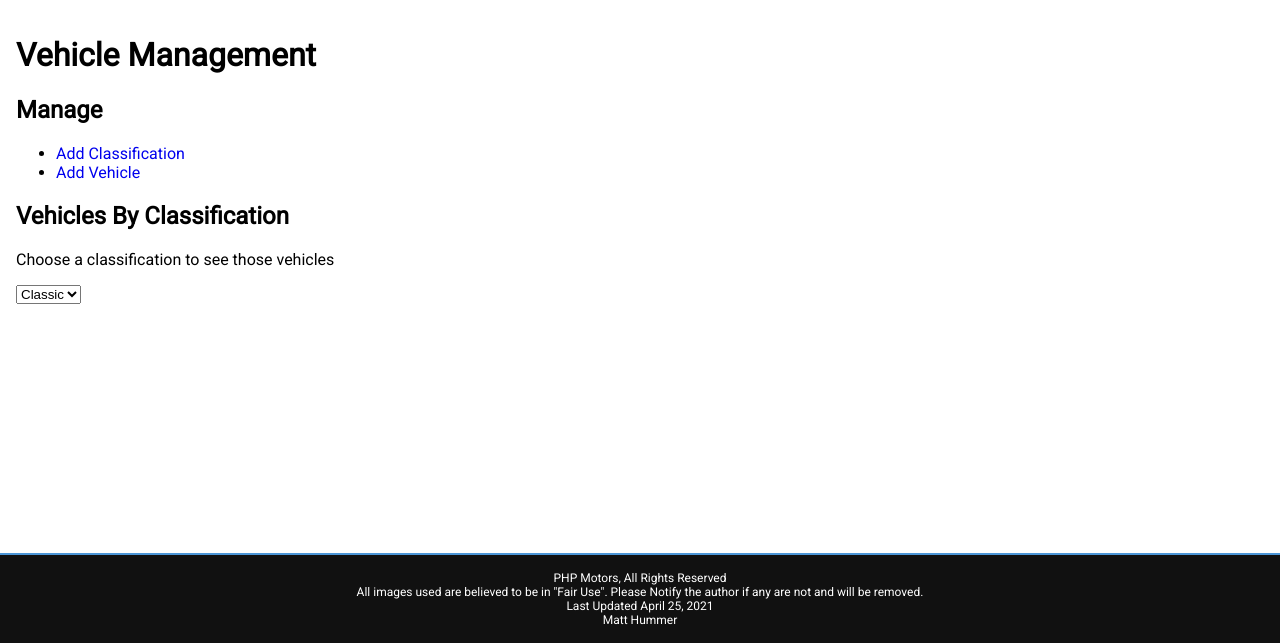
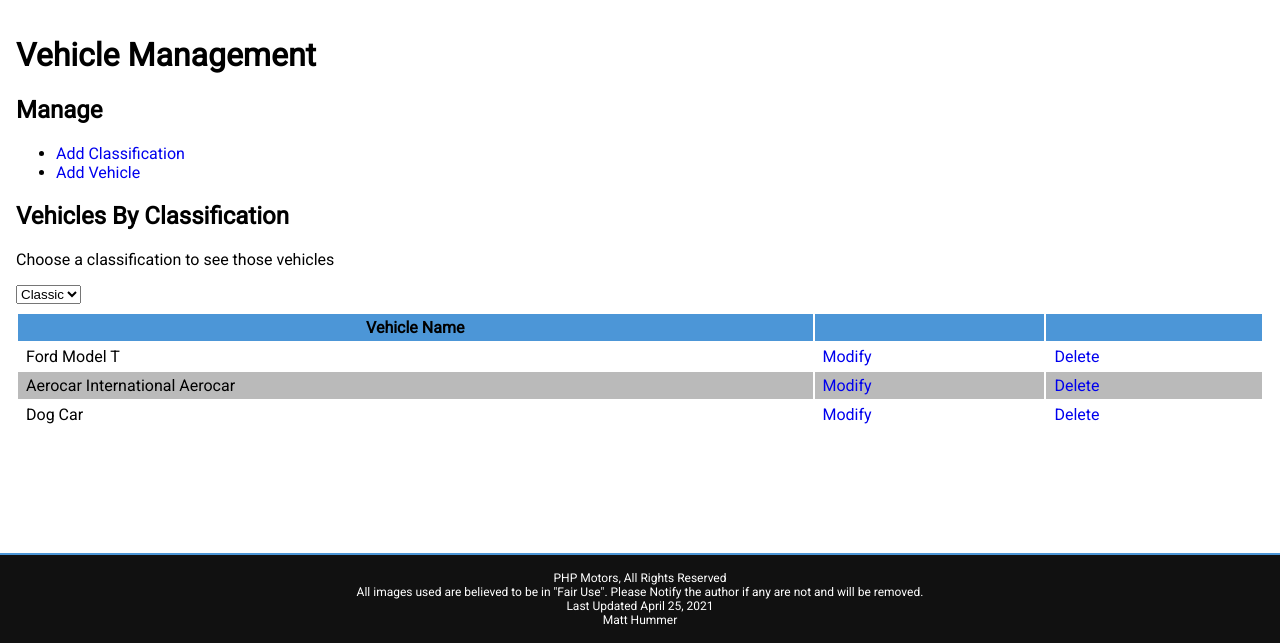
Before and after one commit to MATTALUI/cse340, a PHP site: page /vehicles/index.php in a window 1280 px wide. Shown: the part 157-800 px from the top of the page. Run offline with PHP 8.4, Linux system fonts and the light colour scheme; the visitor is signed in with stand-in values (Sample User, id 1); data comes from the database, SQL or seed files in the repository; data that the repository does not hold is empty.

Commit message:
add defaulting vehicle table

```diff
--- a/phpmotors/vehicles/index.php
+++ b/phpmotors/vehicles/index.php
@@ -174,6 +174,8 @@
 			exit;
     case 'Manage':
 		default:
+			$classificationId = $classifications[0]['classificationId'];
+			$inventory = getInventoryByClassification($classificationId);
       include $_SERVER['DOCUMENT_ROOT'].'/phpmotors/views/vehicles/manage.php';
 	}
 ?>
--- a/phpmotors/views/vehicles/manage.php
+++ b/phpmotors/views/vehicles/manage.php
@@ -28,7 +28,28 @@
           <strong>JavaScript Must Be Enabled to Use this Page.</strong>
         </p>
       </noscript>
-      <table id="inventoryDisplay"></table>
+      <table id="inventoryDisplay">
+        <thead>
+          <tr>
+            <th>Vehicle Name</th>
+            <th></th>
+            <th></th>
+          </tr>
+        </thead>
+        <tbody>
+          <?php
+            if  (isset($inventory)) {
+              foreach ($inventory as $vehicle) {
+                echo '<tr>';
+                echo '<td>'.$vehicle['invMake'].' '.$vehicle['invModel'].'</td>';
+                echo '<td><a href="/phpmotors/vehicles?action=Edit&invId='.$vehicle['invId'].'" title="Click to modify">Modify</a></td>';
+                echo '<td><a href="/phpmotors/vehicles?action=Delete&invId='.$vehicle['invId'].'" title="Click to delete">Delete</a></td>';
+                echo '</tr>';
+              }
+            }
+          ?>
+        </tbody>
+      </table>
     </main>
     <?php include $_SERVER['DOCUMENT_ROOT'].'/phpmotors/views/common/footer.php'; ?>
   </body>
```
